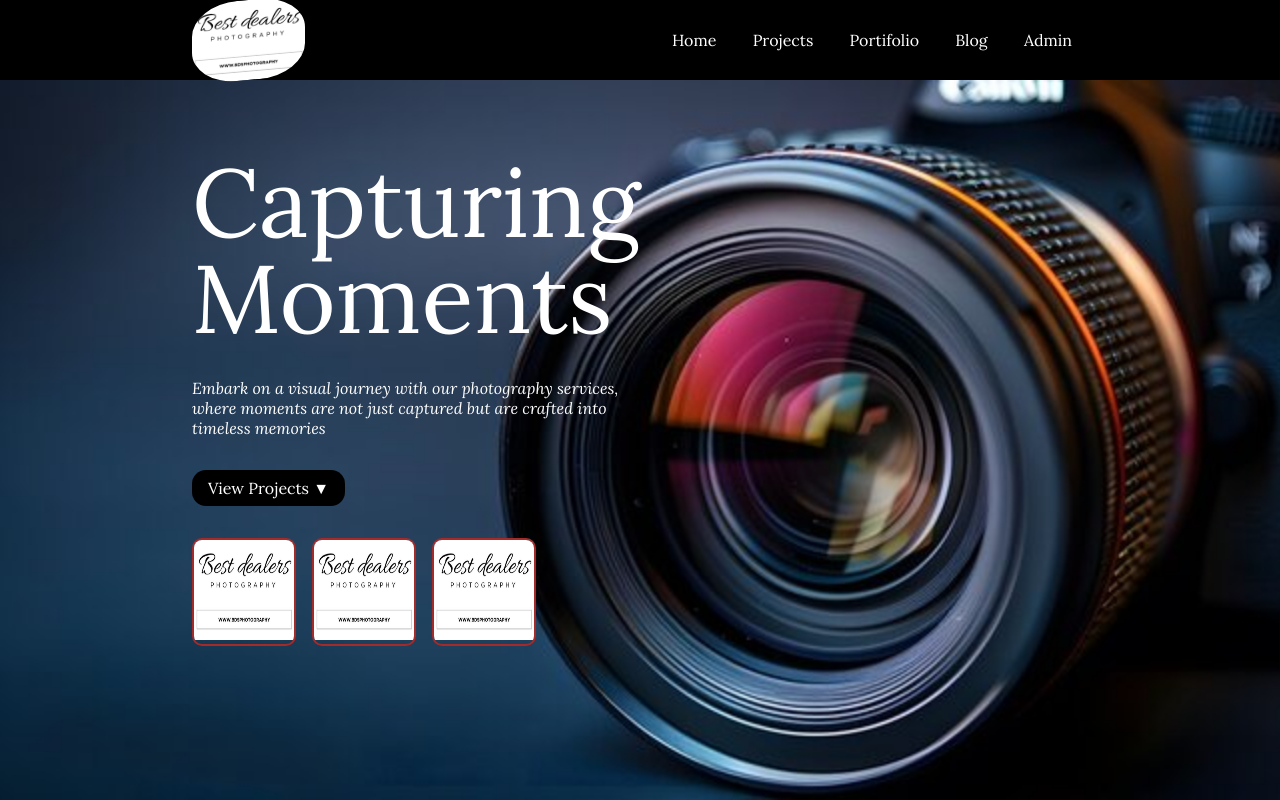
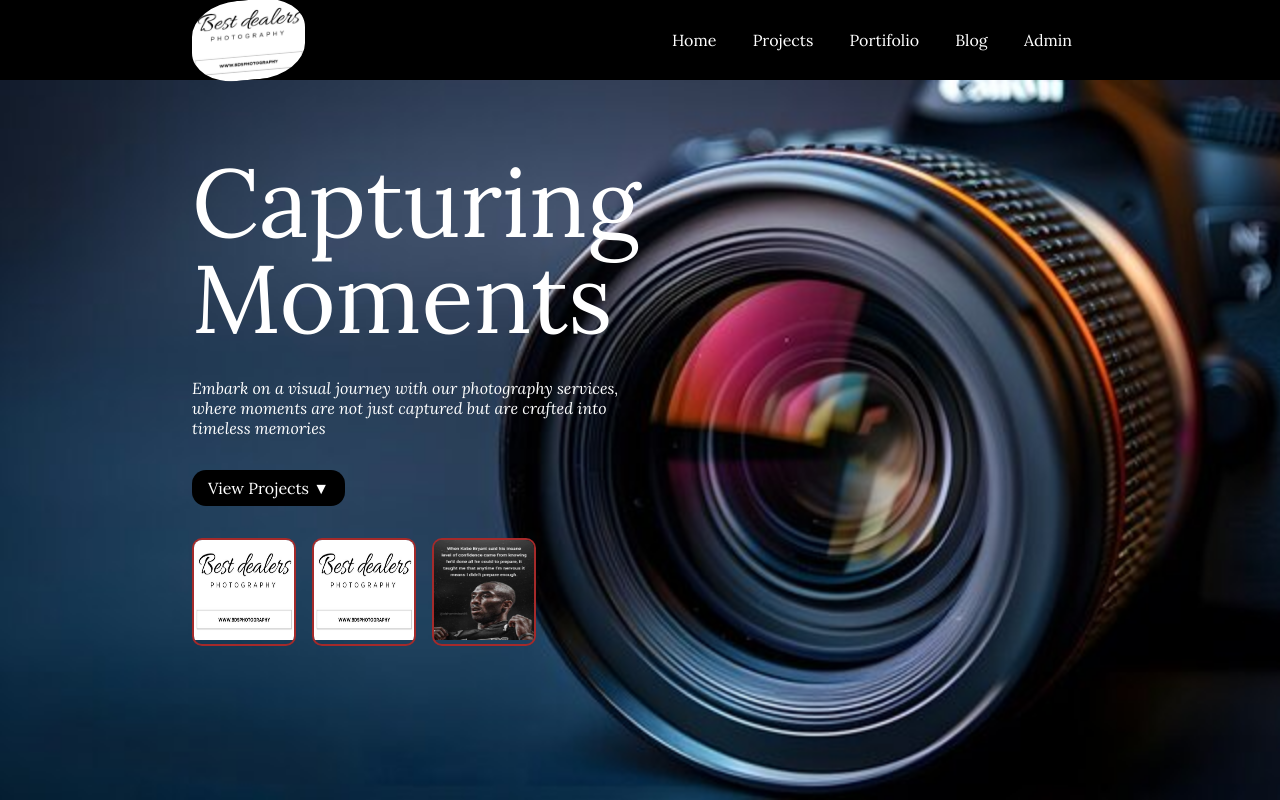
Before and after one commit to gomaGift/photostudio, a website built with Vite: page index.html in a window 1280 px wide. Shown: the top 800 px of the page. Built offline with nearby package versions, Linux system fonts and the light colour scheme.

Commit message:
test kobe

```diff
--- a/index.html
+++ b/index.html
@@ -51,7 +51,7 @@
           /></a>
 
           <a href="/weddings"
-            ><img src="./public/uploads/images/logo.jpg" height="100px" width="100" alt=""
+            ><img src="./public/uploads/images/kobe.jpg" height="100px" width="100" alt=""
           /></a>
 
         </div>
```
